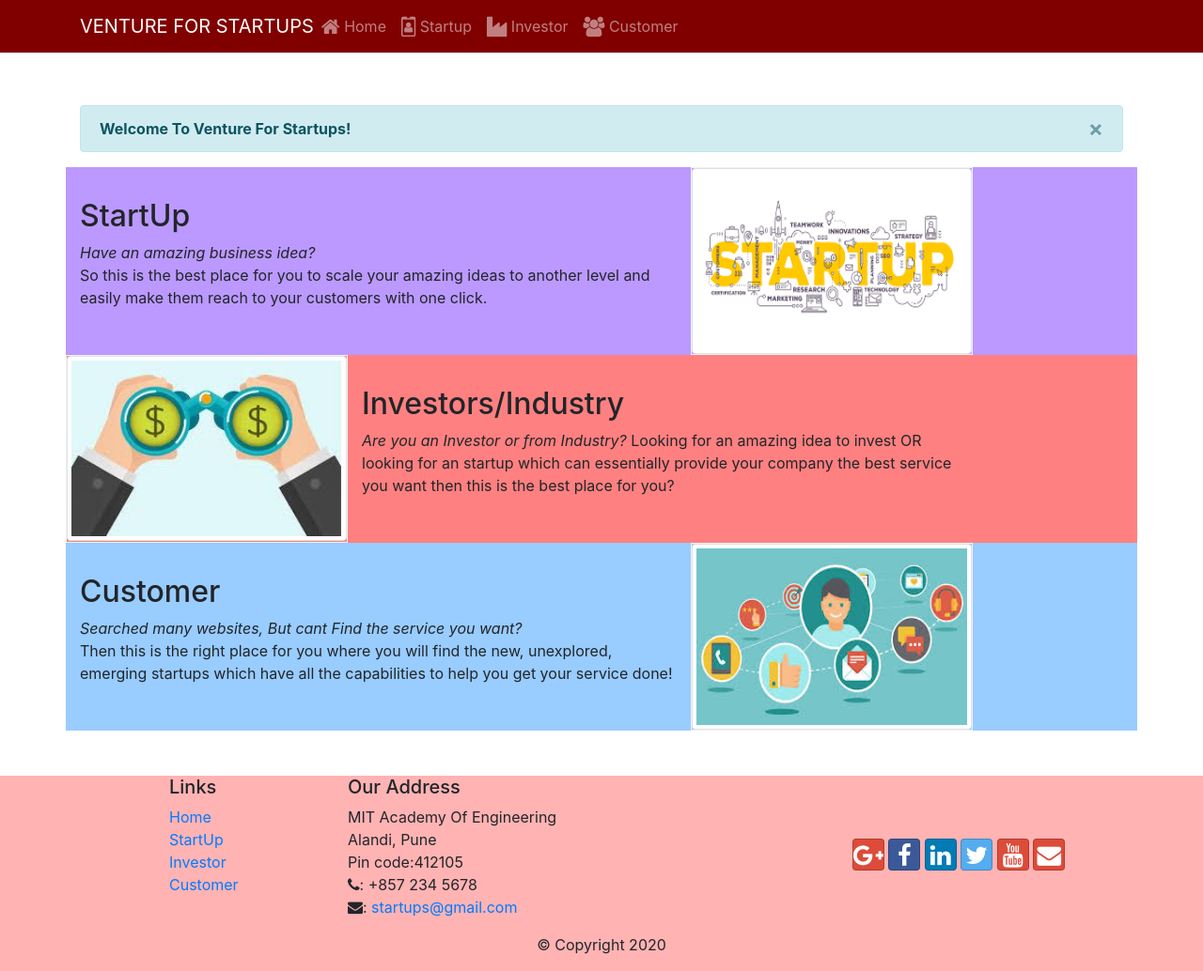
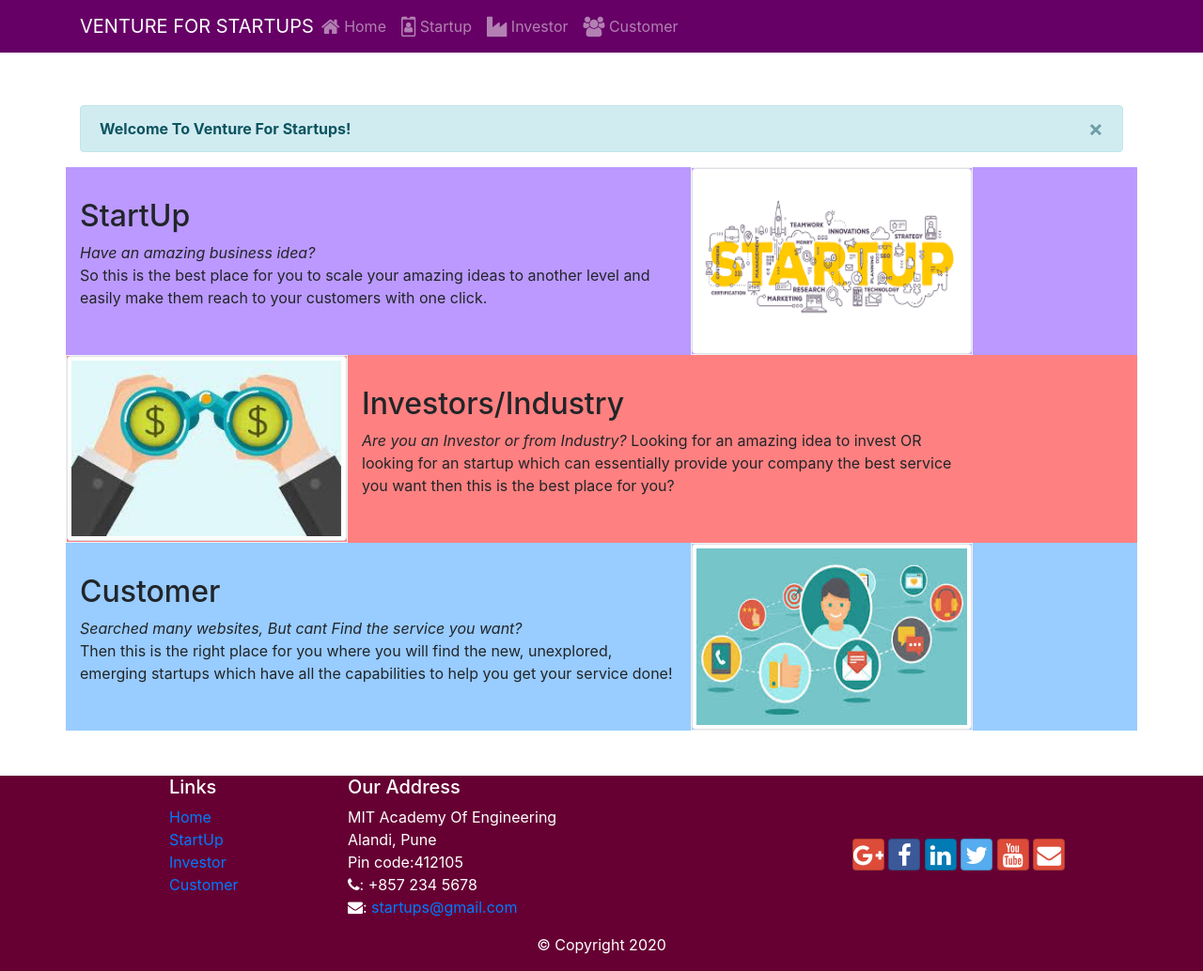
Before and after one commit to kaustubhpatil2611/Venture-for-Startups, a PHP site: page /wt/home.php in a window 1280 px wide. Shown: the whole page at 94% size. Run offline with PHP 8.4, Linux system fonts and the light colour scheme; some libraries are stand-ins or nearby versions.

Commit message:
styles-change

```diff
--- a/footer.php
+++ b/footer.php
@@ -1,4 +1,4 @@
-<footer class="footer">
+<footer class="footer" style="background-color: #660033;color:white;">
         <div class="container">
             <div class="row">
                 <div class="col-4 offset-1 col-sm-2">
--- a/header.php
+++ b/header.php
@@ -31,7 +31,7 @@
 </head>
 
 <body>
-    <nav class="navbar navbar-dark navbar-expand-sm fixed top" style="background-color: maroon;">
+    <nav class="navbar navbar-dark navbar-expand-sm fixed top" style="background-color: #660066;">
         <div class="container">
             <button class="navbar-toggler" type="button" data-toggle="collapse" data-target="#Navbar">
                 <span class="navbar-toggler-icon"></span>
--- a/header2.php
+++ b/header2.php
@@ -31,7 +31,7 @@
 </head>
 
 <body>
-    <nav class="navbar navbar-dark navbar-expand-sm fixed top" style="background-color: maroon;">
+    <nav class="navbar navbar-dark navbar-expand-sm fixed top" style="background-color:  #660066;">
         <div class="container">
             <button class="navbar-toggler" type="button" data-toggle="collapse" data-target="#Navbar">
                 <span class="navbar-toggler-icon"></span>
--- a/styles.css
+++ b/styles.css
@@ -56,8 +56,7 @@ margin-left: 14%;
 }
 
 footer{
-  background-color: #ffb3b3;
-
+  background-color: #6600ff;
 }
 
 .errorresult{
```
